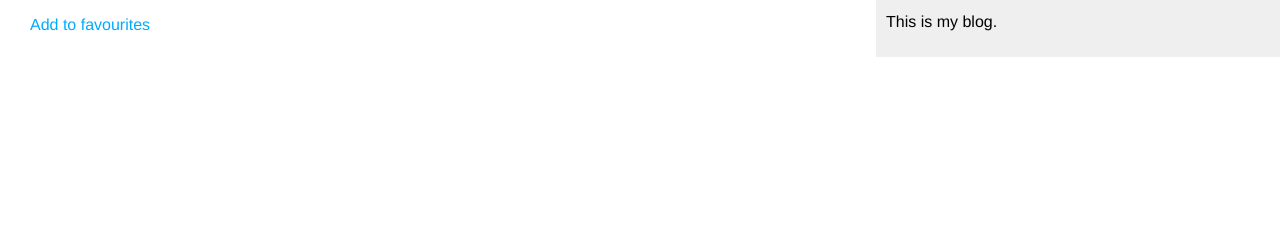
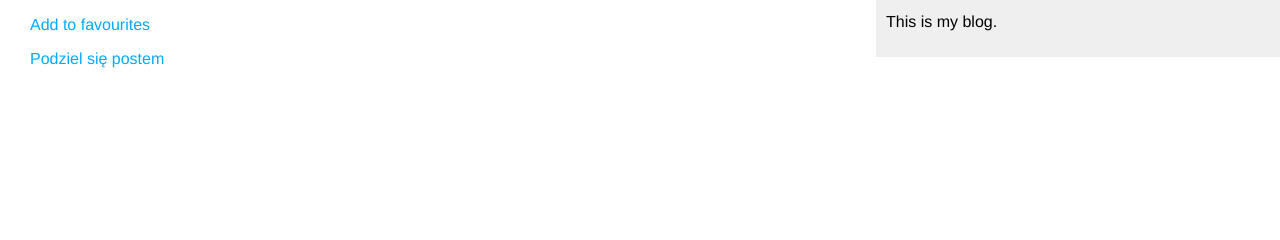
Before and after one commit to dev-com2020/blog_1_dj5, a Django app: template mysite/blog/templates/blog/post/detail.html in a window 1280 px wide. Shown: the part 71-311 px from the top of the page. Run offline with Django 5.2, Linux system fonts and the light colour scheme; the template is opened without the code that fills it, so the values that code supplies are empty.

Commit message:
sprawdzenie wiadomości

```diff
--- a/mysite/blog/templates/blog/post/detail.html
+++ b/mysite/blog/templates/blog/post/detail.html
@@ -15,4 +15,9 @@
   {% endif %}
   </p>
   {{ post.body|linebreaks }}
+    <p>
+    <a href="{% url "blog:post_share" post.id %}">
+        Podziel się postem
+    </a>
+    </p>
 {% endblock %}
--- a/mysite/mysite/settings.py
+++ b/mysite/mysite/settings.py
@@ -139,4 +139,4 @@ EMAIL_HOST_USER = '<EMAIL>'
 EMAIL_HOST_PASSWORD = '<PASSWORD>'
 EMAIL_PORT = 587
 EMAIL_USE_TLS = True
-DEFAULT_FROM_EMAIL = config('DEFAULT_FROM_EMAIL')
+# DEFAULT_FROM_EMAIL = config('DEFAULT_FROM_EMAIL')
```
